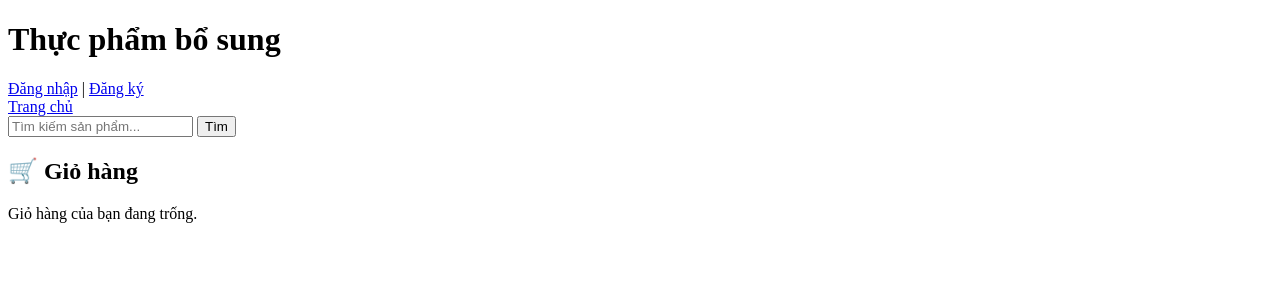
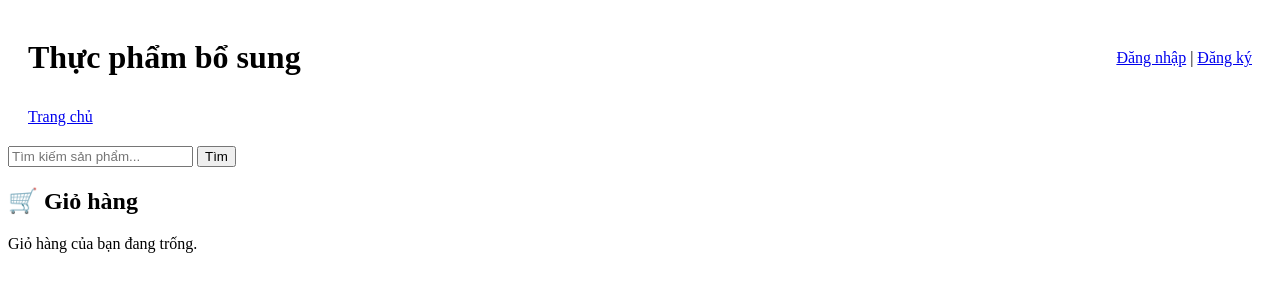
Before and after one commit to Tiensohot/group8, a Django app: page /cart/ in a window 1280 px wide. Shown: the top 300 px of the page. Run offline with Django 5.2, Linux system fonts and the light colour scheme.

Commit message:
de dang nhap o goc phai

```diff
--- a/websupp/app/templates/app/base.html
+++ b/websupp/app/templates/app/base.html
@@ -1,25 +1,23 @@
 {% load static %}
 <!DOCTYPE html>
 <html>
-<head>
-  <title>Supplements Shop</title>
-  <link rel="stylesheet" href="{% static 'app/css/style.css' %}">
-  <link rel="stylesheet" href="https://cdnjs.cloudflare.com/ajax/libs/toastr.js/latest/toastr.min.css" />
-</head>
-<body>
-  <header>
+<header style="display: flex; justify-content: space-between; align-items: center; padding: 10px 20px;">
   <h1>Thực phẩm bổ sung</h1>
+
   <div>
     {% if user.is_authenticated %}
-            <a href="{% url 'logout' %}">Đăng xuất</a> |
-            <a href="{% url 'my_orders' %}">Đơn hàng của tôi</a>
+      <a href="{% url 'my_orders' %}" class="btn btn-link">Đơn hàng của tôi</a> |
+      <a href="{% url 'logout' %}" class="btn btn-link">Đăng xuất</a>
     {% else %}
-            <a href="{% url 'login' %}">Đăng nhập</a> |
-            <a href="{% url 'register' %}">Đăng ký</a>
+      <a href="{% url 'login' %}" class="btn btn-link">Đăng nhập</a> |
+      <a href="{% url 'register' %}" class="btn btn-link">Đăng ký</a>
     {% endif %}
   </div>
+</header>
+<nav style="margin-left: 20px; margin-bottom: 20px;">
   <a href="{% url 'home' %}">Trang chủ</a>
-  </header>
+</nav>
+
   <form action="{% url 'search' %}" method="get" class="flex items-center">
     <input type="text" name="q" placeholder="Tìm kiếm sản phẩm..." class="border px-2 py-1 rounded">
     <button type="submit" class="ml-2 px-3 py-1 bg-blue-500 text-white rounded">Tìm</button>
--- a/websupp/app/views.py
+++ b/websupp/app/views.py
@@ -35,7 +35,9 @@ def register_view(request):
         if form.is_valid():
             user = form.save()
             login(request, user)
-            return redirect('my_orders')
+            redirect_url = request.GET.get('next') or 'home'
+            return redirect(redirect_url)
+
     else:
         form = UserCreationForm()
     return render(request, "app/register.html", {"form": form})
@@ -46,7 +48,9 @@ def login_view(request):
         if form.is_valid():
             user = form.get_user()
             login(request, user)
-            return redirect('my_orders')
+            redirect_url = request.GET.get('next') or 'home'
+            return redirect(redirect_url)
+
         else:
             messages.error(request, "Tên đăng nhập hoặc mật khẩu không đúng")
     else:
--- a/websupp/websupp/settings.py
+++ b/websupp/websupp/settings.py
@@ -128,3 +128,4 @@ MEDIA_ROOT = BASE_DIR / 'media'
 DEFAULT_AUTO_FIELD = 'django.db.models.BigAutoField'
 LOGIN_URL = '/login/'
 LOGIN_REDIRECT_URL = '/'
+SESSION_EXPIRE_AT_BROWSER_CLOSE = True
```
Also changed, not shown: websupp/db.sqlite3. Lines whose indentation alone changed are shown as unchanged.
